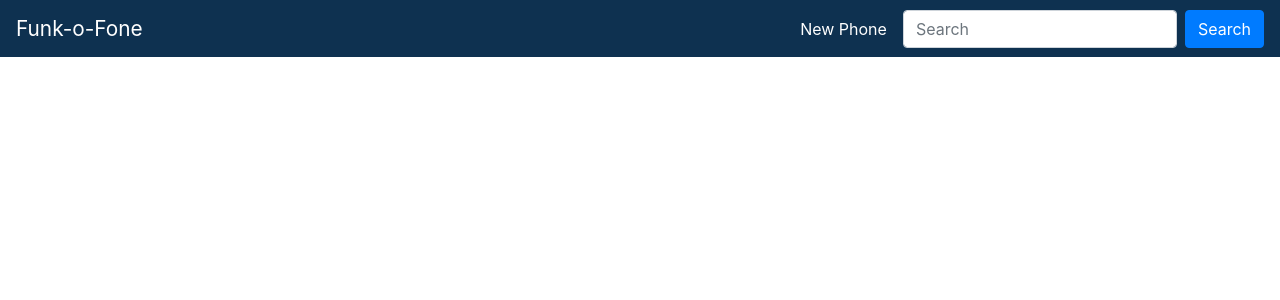
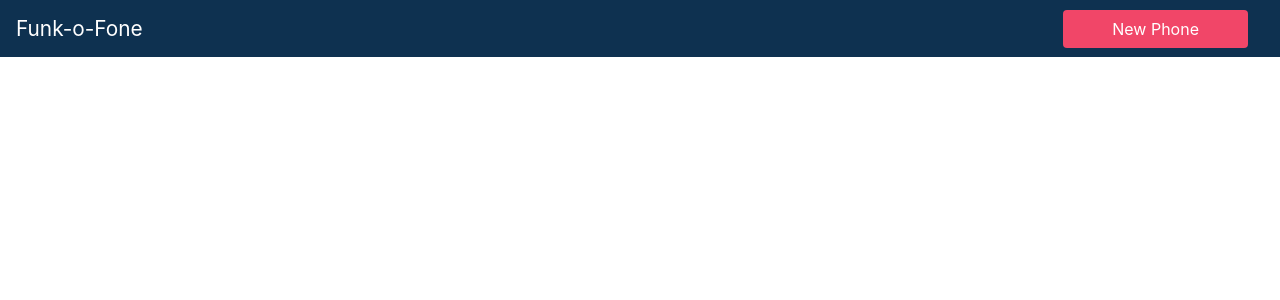
Before and after one commit to Francker1/Funkofone-front, a React (Create React App) app: page /phones in a window 1280 px wide. Shown: the top 300 px of the page. Built offline with nearby package versions, Linux system fonts and the light colour scheme.

Commit message:
feat: add first version of navbar

```diff
--- a/src/components/navbar/NavBar.js
+++ b/src/components/navbar/NavBar.js
@@ -1,8 +1,8 @@
 import React from 'react';
-import { Nav, NavDropdown, Navbar, Form, FormControl, Button } from 'react-bootstrap';
-import {Link} from "react-router-dom";
+import { Nav, Navbar } from 'react-bootstrap';
+import { Link } from 'react-router-dom';
 
-import "./style/navbar.css";
+import './style/navbar.css';
 
 const NavBar = () => {
   return (
@@ -13,14 +13,16 @@ const NavBar = () => {
       <Navbar.Toggle aria-controls="basic-navbar-nav" />
       <Navbar.Collapse id="basic-navbar-nav">
         <Nav className="funko-nav_links ml-auto mr-3">
-            <Link to="/new/">New Phone</Link>
+          <Link to="/new/" className="btn btn-link | px-5">
+            New Phone
+          </Link>
         </Nav>
-          <Form inline>
+        {/* <Form inline>
             <FormControl type="text" placeholder="Search" className="mr-sm-2" />
             <Button>Search</Button>
-          </Form>
+          </Form> */}
       </Navbar.Collapse>
     </Navbar>
   );
-}
-export default NavBar
+};
+export default NavBar;
--- a/src/components/navbar/style/navbar.css
+++ b/src/components/navbar/style/navbar.css
@@ -12,7 +12,18 @@ nav a:hover{
     color: var(--white-color);
     transition: 0.2s;
 }
+
 .funko-nav_brand a{
 
     font-size: 1.3rem;
 }
+
+.funko-nav_links .btn-link{
+    background-color: var(--accent-color);
+}
+
+.funko-nav_links .btn-link:hover{
+    background-color: var(--accent-color-dark);
+    color: var(--white-color);
+    text-decoration: none;
+}
--- a/src/index.css
+++ b/src/index.css
@@ -5,6 +5,7 @@
   --white-color: #FFFFFF;
   --black-color: #191922;
   --accent-color: #F14668;
+  --accent-color-dark: #CC3A57;
   --main-color: #0E3150;
 }
 
```
Lines whose indentation alone changed are shown as unchanged.
